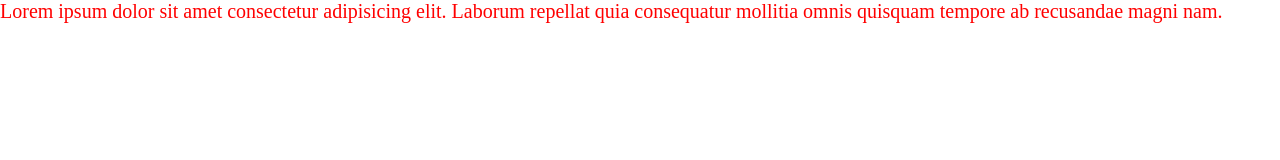
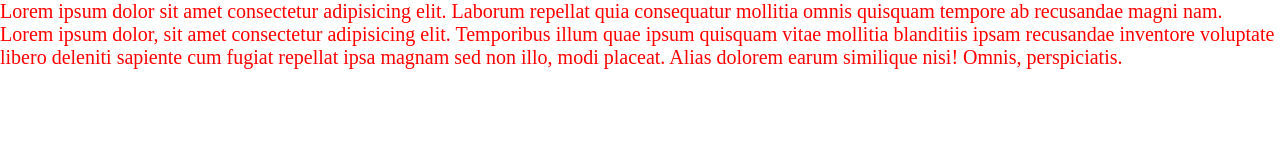
Before and after one commit to aakjahangir/jahangir, a plain HTML site: page index.html in a window 1280 px wide. Drawn offline with Linux system fonts and the light colour scheme.

Commit message:
second commit

```diff
--- a/index.html
+++ b/index.html
@@ -8,5 +8,6 @@
 </head>
 <body>
     <p>Lorem ipsum dolor sit amet consectetur adipisicing elit. Laborum repellat quia consequatur mollitia omnis quisquam tempore ab recusandae magni nam.</p>
+    <p>Lorem ipsum dolor, sit amet consectetur adipisicing elit. Temporibus illum quae ipsum quisquam vitae mollitia blanditiis ipsam recusandae inventore voluptate libero deleniti sapiente cum fugiat repellat ipsa magnam sed non illo, modi placeat. Alias dolorem earum similique nisi! Omnis, perspiciatis.</p>
 </body>
 </html>
```
